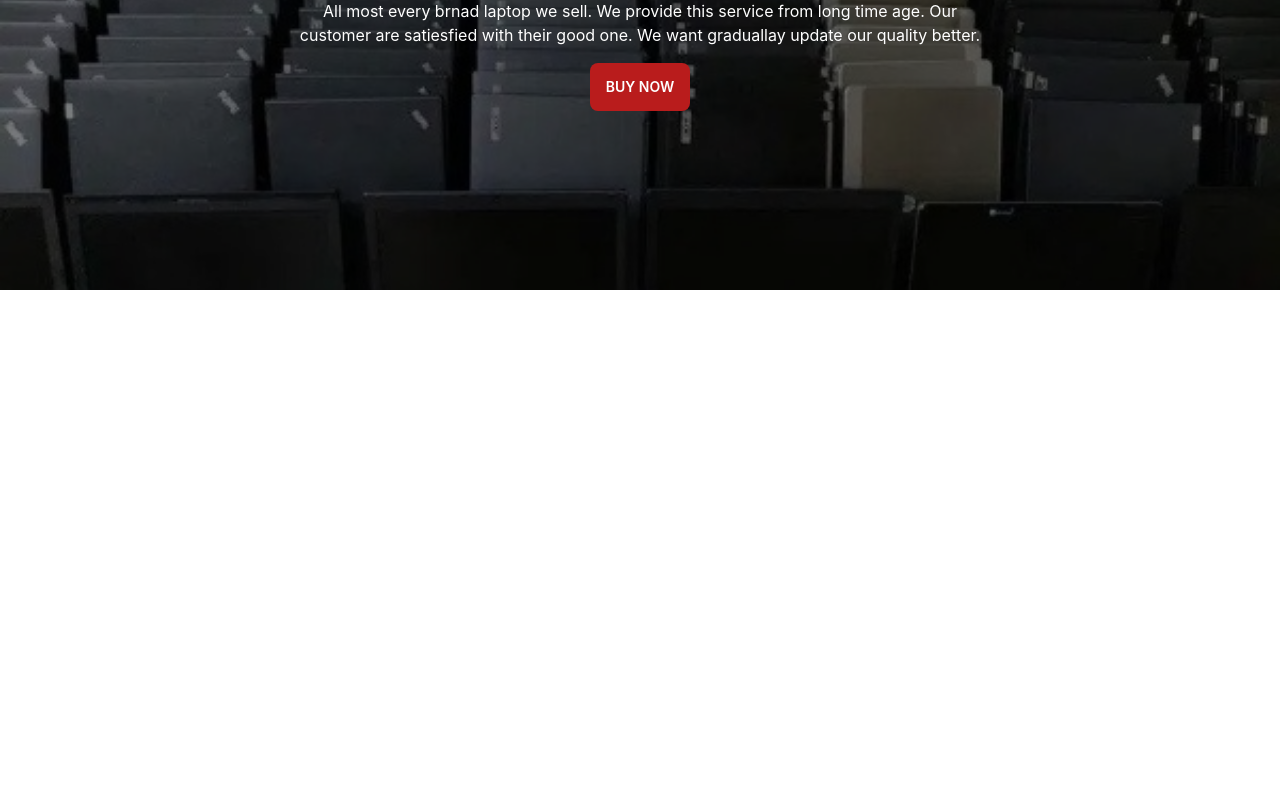
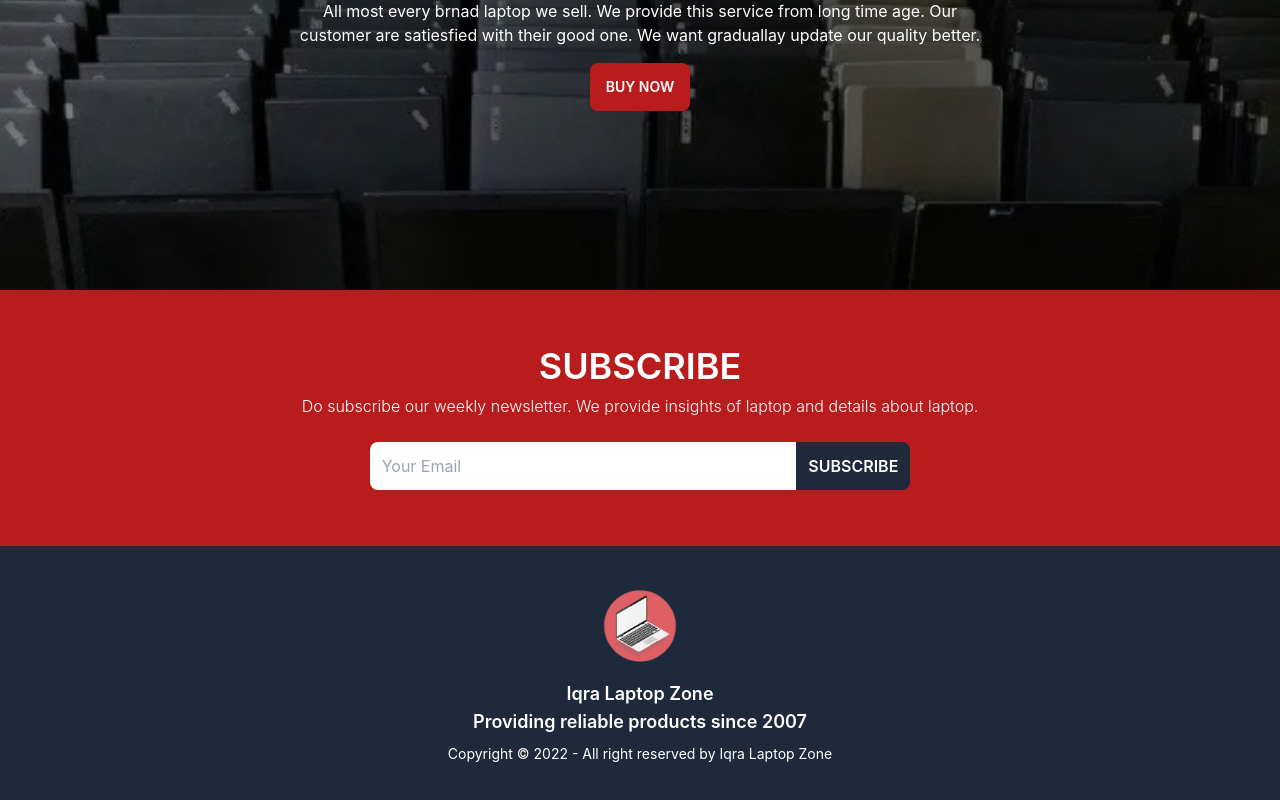
Before and after one commit to mdYeasin-cmd/iqra-laptop-zone-client, a React (Create React App) app: page / in a window 1280 px wide. Shown: the part 372-1172 px from the top of the page. Before the commit the page ends 800 px from the top, so only its background shows below. Built offline with nearby package versions, Linux system fonts and the light colour scheme; no server answers.

Commit message:
Newsletter section added

```diff
--- a/src/Pages/Home/Home/Home.js
+++ b/src/Pages/Home/Home/Home.js
@@ -1,10 +1,14 @@
 import React from 'react';
+import Footer from '../../Shared/Footer/Footer';
 import Banner from '../Banner/Banner';
+import Newsletter from '../Newsletter/Newsletter';
 
 const Home = () => {
     return (
         <div>
             <Banner></Banner>
+            <Newsletter></Newsletter>
+            <Footer></Footer>
         </div>
     );
 };
--- /dev/null
+++ b/src/Pages/Home/Newsletter/Newsletter.css
@@ -0,0 +1,3 @@
+.input-field:focus-visible {
+    outline: 0;
+}
--- /dev/null
+++ b/src/Pages/Home/Newsletter/Newsletter.js
@@ -0,0 +1,17 @@
+import React from 'react';
+import './Newsletter.css';
+
+const Newsletter = () => {
+    return (
+        <div className="bg-red-700 py-14">
+            <h2 className="text-4xl text-center text-white uppercase font-semibold">Subscribe</h2>
+            <p className="text-center text-white font-light mt-2">Do subscribe our weekly newsletter. We provide insights of laptop and details about laptop.</p>
+            <div className="flex items-center justify-center mt-6">
+                <input className="input-field w-1/3 p-3 rounded-l-lg" type="email" placeholder='Your Email' />
+                <button className='subscribe-btn text bg-slate-800 rounded-r-lg text-white p-3 uppercase font-semibold'>Subscribe</button>
+            </div>
+        </div>
+    );
+};
+
+export default Newsletter;
--- a/src/Pages/Shared/Footer/Footer.js
+++ b/src/Pages/Shared/Footer/Footer.js
@@ -0,0 +1,18 @@
+import React from 'react';
+import logo from '../../../assets/Logo/logo.png'
+
+const Footer = () => {
+    return (
+        <footer className="footer footer-center p-10 bg-slate-800 text-primary-content">
+            <div>
+                <img src={logo} className="w-20" alt="" />
+                <p className="font-semibold text-lg">
+                    Iqra Laptop Zone <br />Providing reliable products since 2007
+                </p>
+                <p>Copyright © 2022 - All right reserved by Iqra Laptop Zone</p>
+            </div>
+        </footer>
+    );
+};
+
+export default Footer;
```
